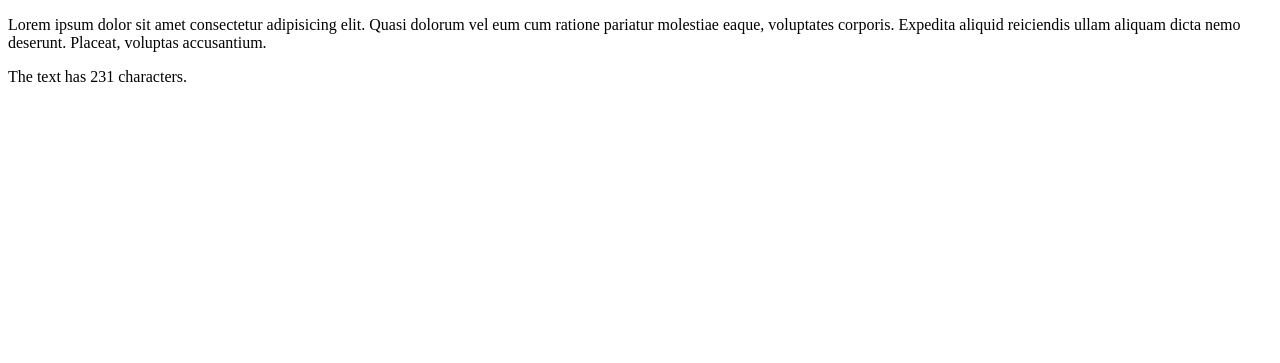
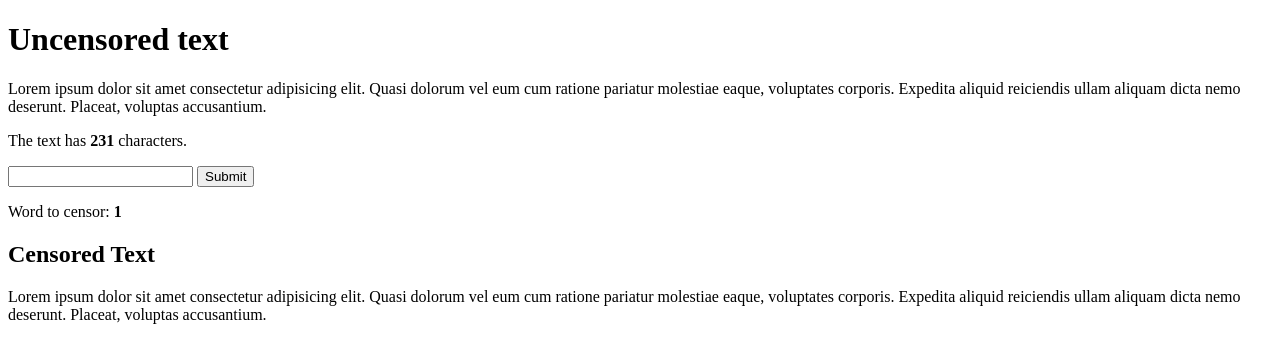
Before and after one commit to BrunosCode/php-badwords, a PHP site: page /?censorship=1 in a window 1280 px wide. Shown: the top 363 px of the page. Run offline with PHP 8.4, Linux system fonts and the light colour scheme.

Commit message:
get input from user and censored text

```diff
--- a/index.php
+++ b/index.php
@@ -5,6 +5,7 @@ Stampare di nuovo il paragrafo e la sua lunghezza, dopo aver sostituito con tre
 
 <?php
 $text = "Lorem ipsum dolor sit amet consectetur adipisicing elit. Quasi dolorum vel eum cum ratione pariatur molestiae eaque, voluptates corporis. Expedita aliquid reiciendis ullam aliquam dicta nemo deserunt. Placeat, voluptas accusantium.";
+$censorship = $_GET["censorship"];
 ?>
 
 <!DOCTYPE html>
@@ -16,7 +17,18 @@ $text = "Lorem ipsum dolor sit amet consectetur adipisicing elit. Quasi dolorum
     <title>PHP Badwords</title>
 </head>
 <body>
-  <p><?php echo $text ?></p>
-  <p>The text has <?php echo strlen($text) ?> characters.</p>
+    <h1>Uncensored text</h1>
+    <p><?php echo $text ?></p>
+    <p>The text has <strong><?php echo strlen($text) ?></strong> characters.</p>
+
+    <form>
+        <label for="censorship">
+            <input type="text" name="censorship" id="censorship">
+            <button type="submit">Submit</button>
+        </label>
+    </form>
+    <p>Word to censor: <strong><?php echo $censorship ?></strong></p>
+    <h2>Censored Text</h2>
+    <p><?php echo str_replace($censorship, '***', $text) ?></p>
 </body>
 </html>
```
